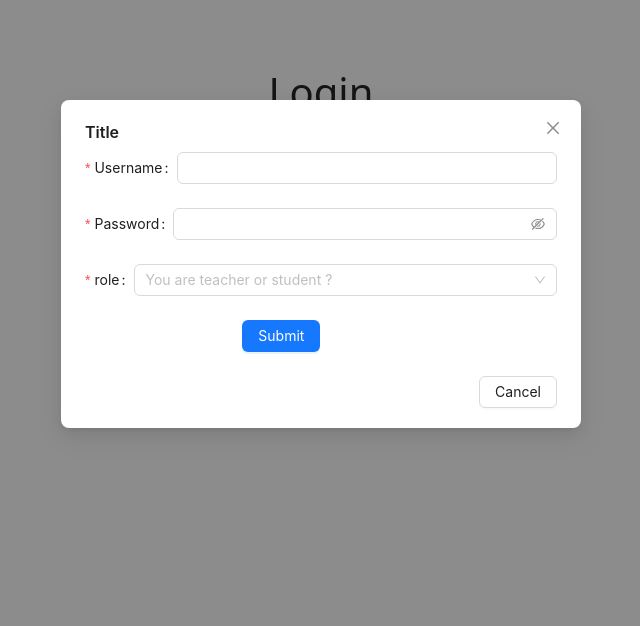
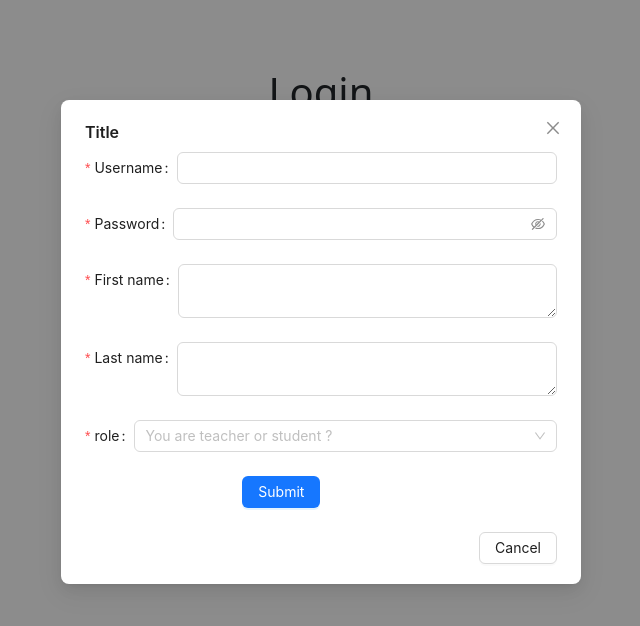
Before and after one commit to nguyenhien512/do-an, a React (Create React App) app: page / in a window 1280 px wide. Both pictures are taken after a click on the link "Bạn chưa có tài khoản ? tạo một tài khoản mới". Shown: the top 626 px of the page, without its empty margins (319-959 px from the left). Built offline with nearby package versions, Linux system fonts and the light colour scheme.

Commit message:
register user finished
register user finished

```diff
--- a/src/Components/RegisterModal/register-form/RegisterForm.jsx
+++ b/src/Components/RegisterModal/register-form/RegisterForm.jsx
@@ -37,14 +37,29 @@ function RegisterForm({handleRegisterSubmit}){
     >
       <Input.Password />
     </Form.Item>
-    <Form.Item name="role" label="role" rules={[{ required: true }]}>
+
+    <Form.Item
+      label="First name"
+      name="firstName"
+      rules={[{ required: true, message: 'Please input your first name!' }]}
+    >
+      <Input.TextArea />
+    </Form.Item>
+    <Form.Item
+      label="Last name"
+      name="lastName"
+      rules={[{ required: true, message: 'Please input your last name!' }]}
+    >
+      <Input.TextArea />
+    </Form.Item>
+    <Form.Item name="authority" label="role" rules={[{ required: true }]}>
         <Select
           placeholder="You are teacher or student ?"
         //   onChange={onGenderChange}
           allowClear
         >
-          <Option value="ADMIN">teacher</Option>
-          <Option value="USER">student</Option>
+          <Option value="TEACHER">teacher</Option>
+          <Option value="STUDENT">student</Option>
         </Select>
       </Form.Item>
 
--- a/src/context/AuthProvider.js
+++ b/src/context/AuthProvider.js
@@ -9,10 +9,13 @@ export const AuthProvider=({children})=>{
 
     let user = null;
     let localStorageToken = localStorage.getItem("token");
+    console.log("localstorage token ",localStorageToken)
 
     if(localStorageToken){
         user = jwt(localStorageToken);
     }
+
+    console.log("user after decode ",user)
 
 
 
--- a/src/httpClient/config.js
+++ b/src/httpClient/config.js
@@ -6,7 +6,8 @@ export const CONFIG={
 }
 
 export const END_POINT={
-    login : '/authenticate'
+    login:'/authenticate',
+    register : '/api/users'
 
 
 }
--- a/src/httpClient/httpClient.js
+++ b/src/httpClient/httpClient.js
@@ -11,11 +11,7 @@ const login = (endPoint,data)=>{
 }
 
 const registerUser =(endPoint,data)=>{
-    return instance.post(endPoint,data,{
-        headers:{
-            "token":'1234'
-        }
-    })
+    return instance.post(endPoint,data)
 
 }
 
--- a/src/index.js
+++ b/src/index.js
@@ -11,6 +11,7 @@ import StudentDashboardPage from './Pages/dashboard/StudentDashboardPage'
 import StudentExamPage from './Pages/Exam/StudentExamPage'
 import TeacherDashboardPage from './Pages/dashboard/TeacherDashboardPage'
 import LayoutMain from './Components/Layout/LayoutMain'
+import { ToastContainer } from "react-toastify";
 
 import RequireAuth from './Pages/requireAuth/RequireAuth';
 import { AuthProvider } from './context/AuthProvider';
@@ -26,7 +27,7 @@ root.render(
 
         </Route>
         <Route path='user'>
-          <Route element={<RequireAuth allowedRoles={[ROLE.USER]} />}>
+          <Route element={<RequireAuth allowedRoles={[ROLE.STUDENT]} />}>
             <Route index  element={<LayoutMain content={<StudentExamPage/>}></LayoutMain>}>
 
             </Route>
@@ -35,7 +36,7 @@ root.render(
 
         </Route>
         <Route path='teacher'>
-          <Route element={<RequireAuth allowedRoles={[ROLE.ADMIN]} />}>
+          <Route element={<RequireAuth allowedRoles={[ROLE.TEACHER]} />}>
 
             <Route index element={<LayoutMain content={<TeacherDashboardPage/>}></LayoutMain>}>
 
--- a/src/pages/login/LoginPage.jsx
+++ b/src/pages/login/LoginPage.jsx
@@ -2,11 +2,13 @@ import { LockOutlined, UserOutlined } from "@ant-design/icons";
 import { Button, Form, Input } from "antd";
 import { useState } from "react";
 import { useNavigate } from "react-router-dom";
-import { toast } from 'react-toastify';
+import { toast, ToastContainer } from 'react-toastify';
 import useAuth from "../../hooks/useAuth";
 import { authenticate, registerUser } from "../../services";
 import "./login.css";
 import ModalComponent from "../../Components/RegisterModal/ModalComponent";
+import 'react-toastify/dist/ReactToastify.css';
+import jwtDecode from "jwt-decode";
 
 function LoginPage() {
   const [login, setLogin] = useState({
@@ -80,10 +82,23 @@ const handleRegisterSubmit =async (value) => {
    console.log("register submit value ",value)
    try {
     const response = await registerUser(value);
-    setToken(response.data.jwtToken)
-    localStorage.setItem('token',response.data.jwtToken)
-
-    navigate("/")
+    console.log("after submit response ",response)
+    toast.success("Register successfully !", {
+      position: toast.POSITION.TOP_CENTER
+    });
+    // call api login
+    let authenticateUser = {
+      username : response.data.username,
+      password : response.data.password
+    }
+    console.log("authenticate user",authenticateUser);
+    let authenResponse = await authenticate(authenticateUser)
+    console.log("authen resp ",authenResponse)
+    console.log("authen token ")
+    setToken(authenResponse.data.jwttoken)
+    localStorage.setItem('token',authenResponse.data.jwttoken)
+    let location = response.data.authority=='STUDENT' ? "/user" :"/teacher"
+    navigate(location)
 
 } catch (error) {
     if(error?.response?.data?.status===401){
@@ -154,6 +169,7 @@ const handleRegisterSubmit =async (value) => {
         </Form.Item>
       </Form>
       <a href="#" onClick={()=>setIsModalOpen(true)}>Bạn chưa có tài khoản ? tạo một tài khoản mới</a>
+      <ToastContainer />
 
     </section>
   );
--- a/src/pages/requireAuth/RequireAuth.jsx
+++ b/src/pages/requireAuth/RequireAuth.jsx
@@ -7,20 +7,22 @@ function RequireAuth({allowedRoles}){
     const {user} = useAuth()
     const location = useLocation();
 
-
-    // if((!user)){
-    //     console.log("user not logged in")
-
-    //    return <Navigate to={"/"}  replace/>
+    console.log("require auth usser ",user )
 
 
-    // }
-    // else if((user&&!allowedRoles.includes(user.role[0].authority))){
-    //     console.log("user not authorized")
+    if((!user)){
+        console.log("user not logged in")
 
-    //     return <Navigate to={"/unauthorized"} state={{from : location}} replace/>
+       return <Navigate to={"/"}  replace/>
 
-    //  }
+
+    }
+    else if((user&&!allowedRoles.includes(user.authority))){
+        console.log("user not authorized")
+
+        return <Navigate to={"/unauthorized"} state={{from : location}} replace/>
+
+     }
 
      return <Outlet/>;
 
--- a/src/services/index.js
+++ b/src/services/index.js
@@ -9,7 +9,7 @@ export const authenticate=(data)=>{
 
 export const registerUser=(data)=>{
     console.log("service register data : ",data)
-    return httpClient.login(`${END_POINT.login}`,data)
+    return httpClient.registerUser(`${END_POINT.register}`,data)
 
 
 }
--- a/src/util/enum.js
+++ b/src/util/enum.js
@@ -1,6 +1,6 @@
 export const ROLE = {
-  ADMIN: "ADMIN",
-  USER: "USER",
+  TEACHER: "TEACHER",
+  STUDENT: "STUDENT",
 };
 
 export const USER_SIDEBAR = [{content : "exam",route:"/user"}];
```
